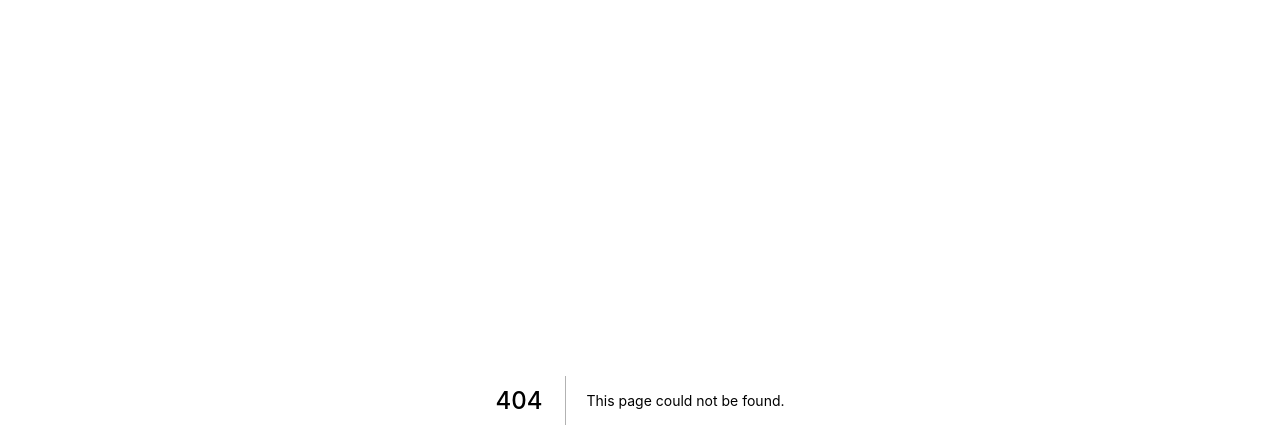
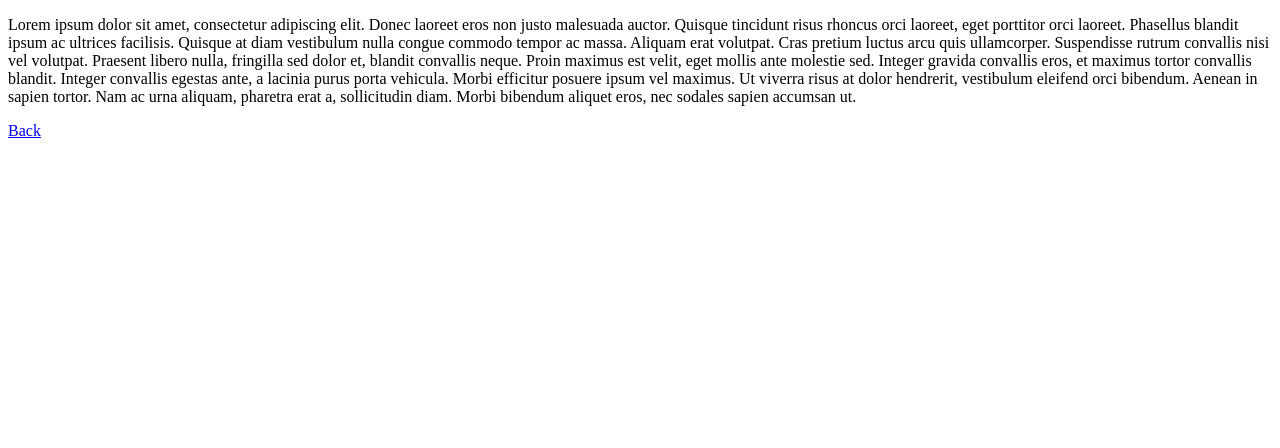
Before and after one commit to ojaoc/blog-app-next, a Next.js app: page /posts in a window 1280 px wide. Before the commit this address had no page. Shown: the top 448 px of the page. Built offline with nearby package versions, Linux system fonts and the light colour scheme.

Commit message:
file deletions

```diff
--- /dev/null
+++ b/pages/posts/index.tsx
@@ -0,0 +1,27 @@
+import Link from 'next/link';
+
+const posts = () => {
+  return (
+    <>
+      <p className="font-sans md:font-serif">
+        Lorem ipsum dolor sit amet, consectetur adipiscing elit. Donec laoreet
+        eros non justo malesuada auctor. Quisque tincidunt risus rhoncus orci
+        laoreet, eget porttitor orci laoreet. Phasellus blandit ipsum ac
+        ultrices facilisis. Quisque at diam vestibulum nulla congue commodo
+        tempor ac massa. Aliquam erat volutpat. Cras pretium luctus arcu quis
+        ullamcorper. Suspendisse rutrum convallis nisi vel volutpat. Praesent
+        libero nulla, fringilla sed dolor et, blandit convallis neque. Proin
+        maximus est velit, eget mollis ante molestie sed. Integer gravida
+        convallis eros, et maximus tortor convallis blandit. Integer convallis
+        egestas ante, a lacinia purus porta vehicula. Morbi efficitur posuere
+        ipsum vel maximus. Ut viverra risus at dolor hendrerit, vestibulum
+        eleifend orci bibendum. Aenean in sapien tortor. Nam ac urna aliquam,
+        pharetra erat a, sollicitudin diam. Morbi bibendum aliquet eros, nec
+        sodales sapien accumsan ut.
+      </p>
+      <Link href="/">Back</Link>
+    </>
+  );
+};
+
+export default posts;
--- /dev/null
+++ b/src/components/Card.tsx
@@ -0,0 +1,5 @@
+const Card = () => {
+  return <p></p>;
+};
+
+export default Card;
```
Also changed, not shown: pages/about/index.tsx (deleted, +0 -11 lines), pages/index.tsx (+10 -10 lines), pages/info/contacts.tsx (deleted, +0 -11 lines), pages/info/index.tsx (deleted, +0 -13 lines), 1 other file (tests, documents, lock files or other folders).
